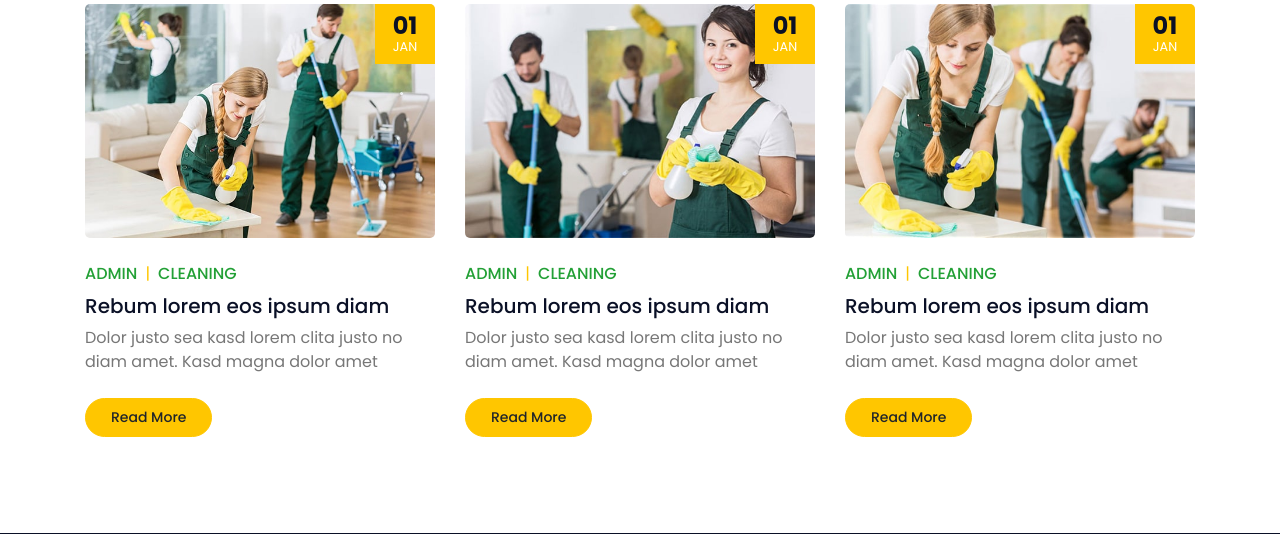
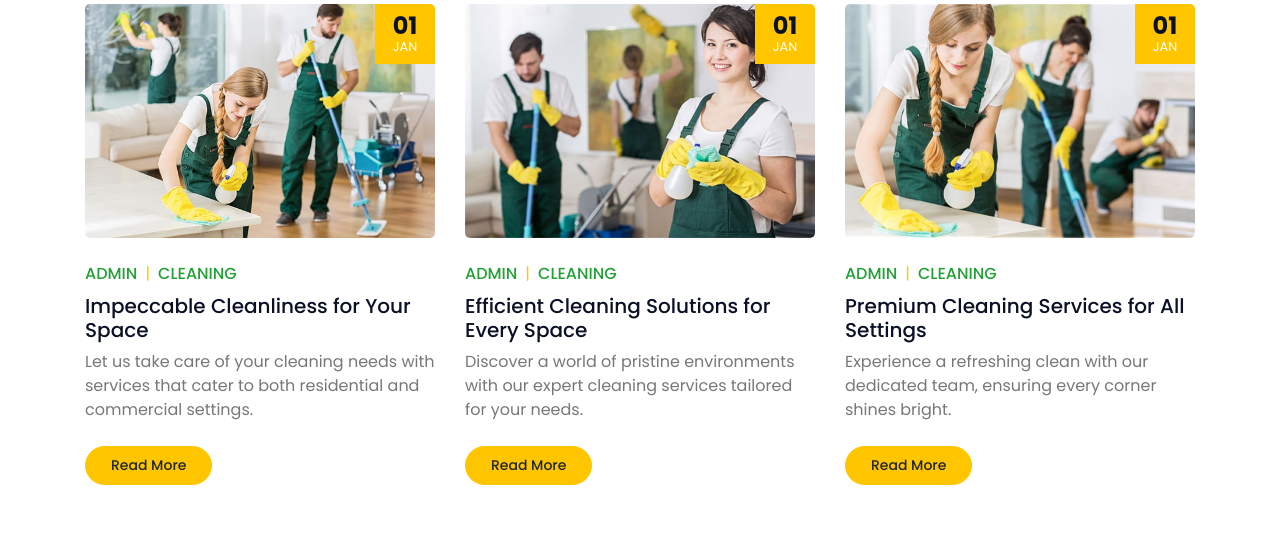
Before and after one commit to MBek001/CleaningService, a Django app: template templates/index.html in a window 1280 px wide. Shown: the part 5321-5855 px from the top of the page. Run offline with Django 3.2, Linux system fonts and the light colour scheme; the template is opened without the code that fills it, so the values that code supplies are empty; some libraries are stand-ins or nearby versions.

Commit message:
last one

```diff
--- a/templates/index.html
+++ b/templates/index.html
@@ -608,11 +608,11 @@
                         <a class="text-secondary text-uppercase font-weight-medium" href="">Admin</a>
                         <span class="text-primary px-2">|</span>
                         <a class="text-secondary text-uppercase font-weight-medium" href="">Cleaning</a>
+                     </div>
+                        <h5 class="font-weight-medium mb-2">Impeccable Cleanliness for Your Space</h5>
+                        <p class="mb-4">Let us take care of your cleaning needs with services that cater to both residential and commercial settings.</p>
+                        <a class="btn btn-sm btn-primary py-2" href="{% url 'single' %}">Read More</a>
                     </div>
-                    <h5 class="font-weight-medium mb-2">Rebum lorem eos ipsum diam</h5>
-                    <p class="mb-4">Dolor justo sea kasd lorem clita justo no diam amet. Kasd magna dolor amet</p>
-                    <a class="btn btn-sm btn-primary py-2" href="">Read More</a>
-                </div>
                 <div class="col-lg-4 col-md-6 mb-5">
                     <div class="position-relative mb-4">
                         <img class="img-fluid rounded w-100" src="{% static 'img/blog-2.jpg' %}" alt="">
@@ -625,10 +625,10 @@
                         <a class="text-secondary text-uppercase font-weight-medium" href="">Admin</a>
                         <span class="text-primary px-2">|</span>
                         <a class="text-secondary text-uppercase font-weight-medium" href="">Cleaning</a>
-                    </div>
-                    <h5 class="font-weight-medium mb-2">Rebum lorem eos ipsum diam</h5>
-                    <p class="mb-4">Dolor justo sea kasd lorem clita justo no diam amet. Kasd magna dolor amet</p>
-                    <a class="btn btn-sm btn-primary py-2" href="">Read More</a>
+                   </div>
+                    <h5 class="font-weight-medium mb-2">Efficient Cleaning Solutions for Every Space</h5>
+                    <p class="mb-4">Discover a world of pristine environments with our expert cleaning services tailored for your needs.</p>
+                    <a class="btn btn-sm btn-primary py-2" href="{% url 'single' %}">Read More</a>
                 </div>
                 <div class="col-lg-4 col-md-6 mb-5">
                     <div class="position-relative mb-4">
@@ -642,11 +642,11 @@
                         <a class="text-secondary text-uppercase font-weight-medium" href="">Admin</a>
                         <span class="text-primary px-2">|</span>
                         <a class="text-secondary text-uppercase font-weight-medium" href="">Cleaning</a>
+                     </div>
+                        <h5 class="font-weight-medium mb-2">Premium Cleaning Services for All Settings</h5>
+                        <p class="mb-4">Experience a refreshing clean with our dedicated team, ensuring every corner shines bright.</p>
+                        <a class="btn btn-sm btn-primary py-2" href="{% url 'single' %}">Read More</a>
                     </div>
-                    <h5 class="font-weight-medium mb-2">Rebum lorem eos ipsum diam</h5>
-                    <p class="mb-4">Dolor justo sea kasd lorem clita justo no diam amet. Kasd magna dolor amet</p>
-                    <a class="btn btn-sm btn-primary py-2" href="">Read More</a>
-                </div>
             </div>
         </div>
     </div>
--- a/templates/service.html
+++ b/templates/service.html
@@ -228,7 +228,7 @@
                             </div>
                         <div class="d-flex flex-column">
                             <div class="d-flex align-items-center mb-3">
-                                <img class="img-fluid" src="{% static 'img/Ali.jpg' %}" alt="">
+                                <img class="img-fluid" src="{% static 'img/ali.jpg' %}" alt="">
                                 <div class="ml-3">
                                     <h5>Muhammad Ali</h5>
                                     <i>CEO of Cognilabs.org</i>
```
